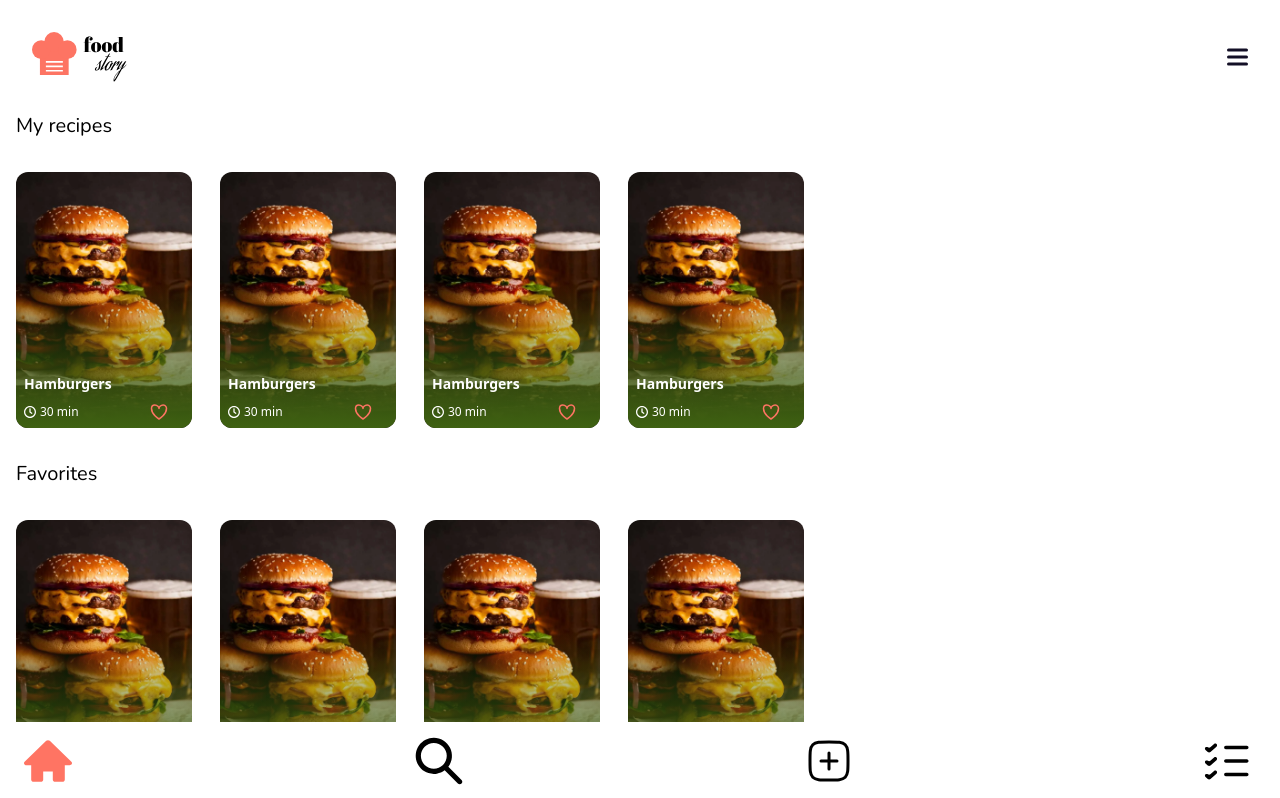
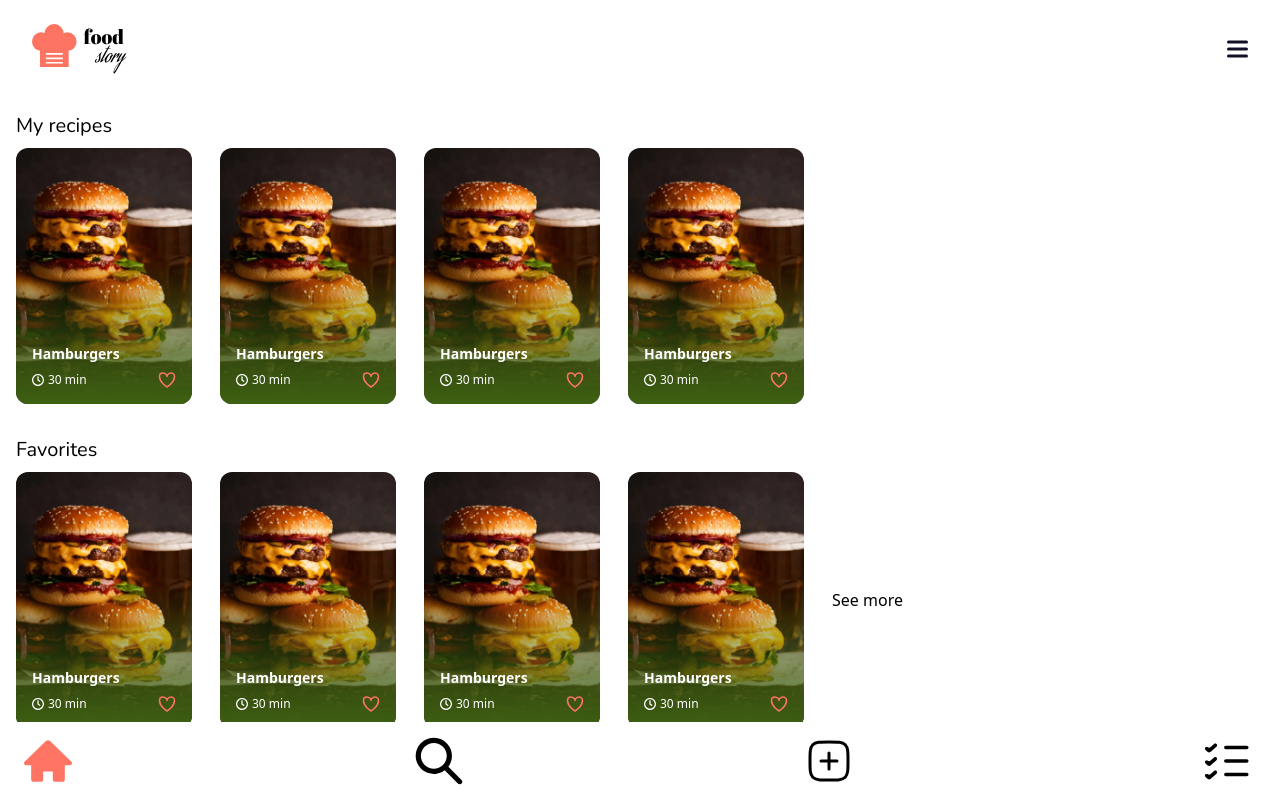
Before and after one commit to Razzoy/foodStoryApp, a React (Vite) app: page / in a window 1280 px wide. Shown: the top 798 px of the page. Built offline with nearby package versions, Linux system fonts and the light colour scheme.

Commit message:
Fixed some layout things

```diff
--- a/src/components/BurgerModal/BurgerModal.tsx
+++ b/src/components/BurgerModal/BurgerModal.tsx
@@ -1,6 +1,6 @@
 export function BurgerModal() {
   return (
-    <div className="bg-black/50 absolute w-screen h-screen ">
+    <div className="bg-black/80 absolute w-screen h-screen ">
       <div className="flex flex-col gap-6 h-full">
         <div className="text-white flex flex-col justify-center gap-2 h-full items-center">
           <div className="flex gap-3">
--- a/src/components/Button/Button.tsx
+++ b/src/components/Button/Button.tsx
@@ -1,6 +1,6 @@
 
 export function Button() {
   return (
-    <div>Button</div>
+    <div>See more</div>
   )
 }
--- a/src/components/Card/Card.tsx
+++ b/src/components/Card/Card.tsx
@@ -2,11 +2,11 @@ export function Card() {
   return (
     <div className="bg-[url('/src/assets/img/Cheeseburgers.png')] bg-center bg-cover rounded-xl w-44 h-64 flex flex-col justify-end">
       <div className="bg-gradient-to-t from-lime-800 from 100% rounded-xl h-36 flex flex-col justify-end">
-        <div className="p-2 flex flex-col gap-2.5">
-          <h3 className="text-white self-stretch text-sm font-semibold">
+        <div className="p-2 flex flex-col gap-">
+          <h3 className="text-white self-stretch text-sm font-semibold ml-2">
             Hamburgers
           </h3>
-          <div className="flex justify-between pr-4">
+          <div className="flex justify-between p-2">
             <div className="flex items-center gap-1">
               <img src="/src/assets/icons/Watch.svg" alt="" className="w-3" />
               <p className="text-white text-xs">30 min</p>
--- a/src/components/Header/Header.tsx
+++ b/src/components/Header/Header.tsx
@@ -6,7 +6,7 @@ export function Header() {
   return (
     <>
       {!showModal ? (
-        <div className="flex justify-between p-8 bg-white/50 fixed w-full ">
+        <div className="flex justify-between px-8 py-6 bg-white/50 fixed w-full  ">
           <img className="w-[110px]" src="src/assets/icons/Logo.svg" />
           <img
             onClick={() => setShowModal(!showModal)}
@@ -17,7 +17,7 @@ export function Header() {
       ) : (
         <>
           <BurgerModal />
-          <div className="flex justify-between p-8">
+          <div className="flex justify-between p-8 ">
             <img className="w-[110px]" src="src/assets/icons/Logo.svg" />
             <img
               onClick={() => setShowModal(!showModal)}
--- a/src/layouts/MainLayout.tsx
+++ b/src/layouts/MainLayout.tsx
@@ -7,7 +7,7 @@ export function MainLayout() {
   return (
     <>
     <Header/>
-    <main>
+    <main className="py-24">
         <Outlet/>
     </main>
     <Navbar/>
--- a/src/pages/Home.tsx
+++ b/src/pages/Home.tsx
@@ -2,9 +2,10 @@ import { Card } from "../components/Card/Card";
 
 export function Home() {
   return (
-    <div className="pt-24">
-      <h1 className="font-Nunito text-xl p-4">My recipes</h1>
-      <div className="flex p-4 overflow-scroll w-full">
+    <div className="">
+      <div className="p-4">
+      <h1 className="font-Nunito text-xl pb-2">My recipes</h1>
+      <div className="flex overflow-scroll w-full">
         <div className="flex space-x-7">
         <Card />
         <Card />
@@ -12,23 +13,29 @@ export function Home() {
         <Card />
         </div>
       </div>
-      <h1 className="font-Nunito text-xl p-4">Favorites</h1>
-      <div className="flex p-4 overflow-scroll w-full">
+      </div>
+      <div className="p-4">
+      <h1 className="font-Nunito text-xl pb-2 ">Favorites</h1>
+      <div className="flex  overflow-scroll w-full">
         <div className="flex space-x-7">
+        <Card />
+        <Card />
+        <Card />
+        <Card />
+        <button>See more</button>
+        </div>
+      </div>
+      </div>
+      <div className="p-4">
+      <h1 className="font-Nunito text-xl pb-2">Recommendation</h1>
+      <div className="flex  overflow-scroll w-full">
+        <div className="flex space-x-7 ">
         <Card />
         <Card />
         <Card />
         <Card />
         </div>
       </div>
-      <h1 className="font-Nunito text-xl p-4">Recommendation</h1>
-      <div className="flex p-4 overflow-scroll w-full">
-        <div className="flex space-x-7">
-        <Card />
-        <Card />
-        <Card />
-        <Card />
-        </div>
       </div>
     </div>
   );
--- a/src/pages/Recipe.tsx
+++ b/src/pages/Recipe.tsx
@@ -1,5 +1,3 @@
-import { SearchBar } from "../components/SearchBar/SearchBar";
-
 export function Recipe() {
   return (
     <>
```
Also changed, not shown: 1 other file (tests, documents, lock files or other folders).
